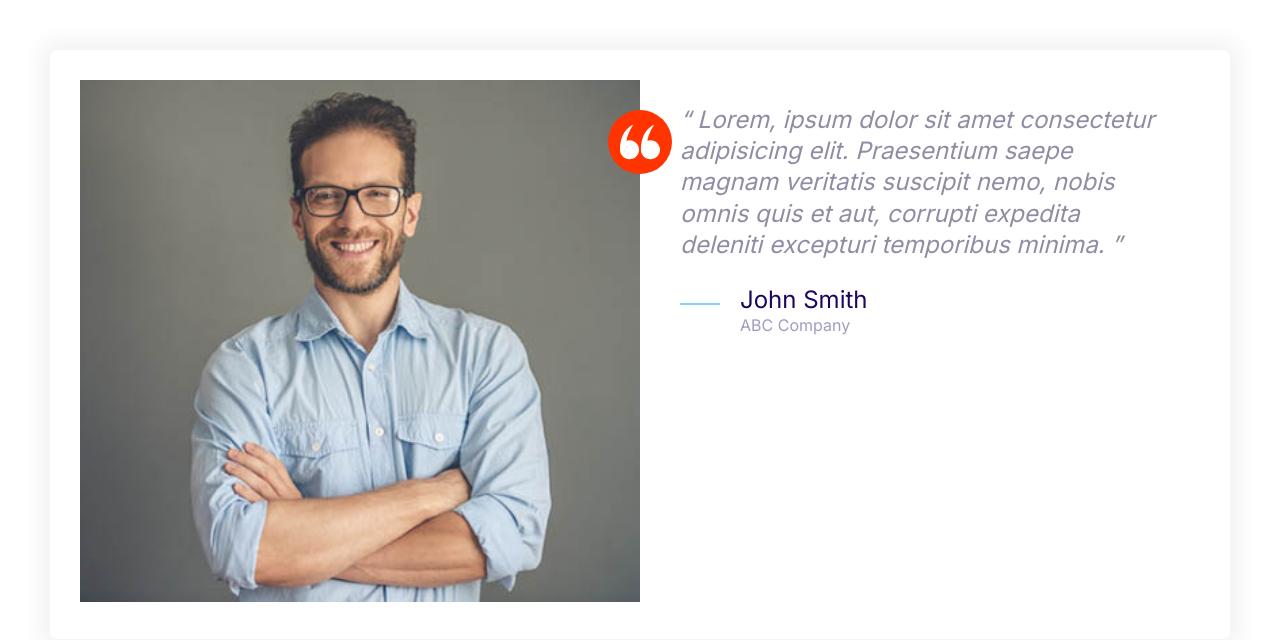
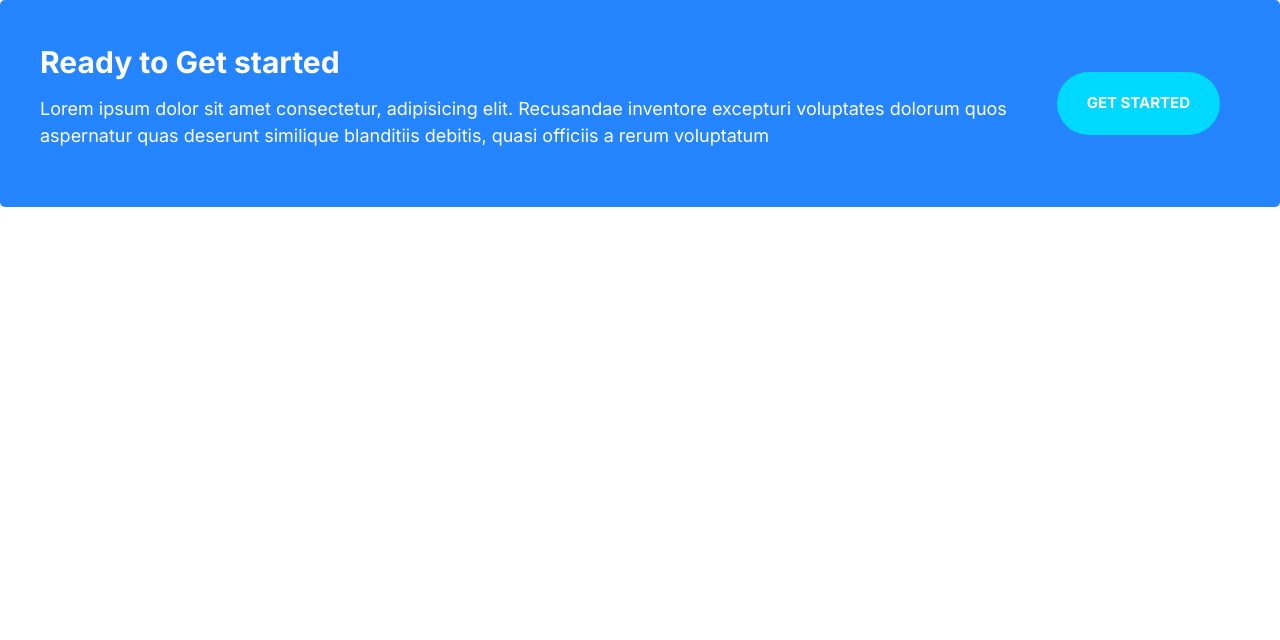
Before and after one commit to JackBThompson/Software-Provider, a plain HTML site: page index.html in a window 1280 px wide. Drawn offline with Linux system fonts and the light colour scheme.

Commit message:
Callouts

```diff
--- a/css/styles.css
+++ b/css/styles.css
@@ -4,7 +4,7 @@
   --color-accent: #ff3400;
   --color-headings: #1b0760;
   --color-body: #918ca4;
-    --color-body-darker: #5c5577
+  --color-body-darker: #5c5577;
   --color-border: #ccc;
   --border-radius: 30px;
 }
@@ -163,15 +163,19 @@
   width: 40px;
   height: 40px;
 }
-  .icon__small{
+
+.icon--small {
   width: 30px;
   height: 30px;
 }
+
 .icon--primary {
   fill: var(--color-primary);
 }
+
 .icon--white {
-    fill: white;}
+  fill: #fff;
+}
 
 .icon-container {
   background: #f3f9fa;
@@ -183,8 +187,8 @@
   align-items: center;
 }
 
-  .icon-container--accent{
-    background:var(--color-accent);
+.icon-container--accent {
+  background: var(--color-accent);
 }
 
 /* Buttons */
@@ -237,6 +241,11 @@
 .btn--outline:hover {
   background: var(--color-headings);
   color: #fff;
+}
+
+.btn--stretched {
+  padding-left: 6rem;
+  padding-right: 6rem;
 }
 
 .btn--block {
@@ -371,21 +380,22 @@
     font-size: 1.7rem;
   }
 }
-
 /* Media */
 .media {
   display: flex;
 }
+
 .media__title {
   margin-top: 0;
 }
+
 .media__body {
   margin: 0 2rem;
 }
+
 .media__image {
   margin-top: 1rem;
 }
-
 /* Quotes */
 .quote {
   font-size: 3rem;
@@ -393,70 +403,138 @@
   color: var(--color-body-darker);
   line-height: 1.3;
 }
-    .quote__text::before{
+
+.quote__text::before {
   content: open-quote;
 }
-    .quote__text::after{
+
+.quote__text::after {
   content: close-quote;
 }
+
 .quote__author {
   font-size: 3rem;
   font-weight: 500;
   font-style: normal;
   margin-bottom: 0;
 }
-    .quote__organization{
+
+.quote__organization {
   color: var(--color-headings);
-        opacity: .4;
+  opacity: 0.4;
   font-size: 2rem;
   font-style: normal;
 }
-    .quote__line{
+
+.quote__line {
   position: relative;
   bottom: 10px;
 }
+
 @media screen and (min-width: 1024px) {
   .quote {
     font-size: 2rem;
   }
+
   .quote__author {
-            font-size: 2.4rem;}
+    font-size: 2.4rem;
+  }
 
-        .quote__organization{
-            font-size: 1.6rem;}}
+  .quote__organization {
+    font-size: 1.6rem;
+  }
+}
 
 /* Grids */
 .grid {
   display: grid;
 }
+
 @media screen and (min-width: 768px) {
   .grid--1x2 {
-        grid-template-columns:repeat(2,1fr);
-      }}
+    grid-template-columns: repeat(2, 1fr);
+  }
+}
+
 @media screen and (min-width: 1024px) {
   .grid--1x3 {
-          grid-template-columns:repeat(3,1fr);
-        }}
+    grid-template-columns: repeat(3, 1fr);
+  }
+}
 
 /* Testimonials */
 .testimonial {
   padding: 3rem;
 }
-.testimonial__image{
+
+.testimonial__image {
   position: relative;
+  margin: 0 3rem;
 }
 
-.testimonial__image > img{
+.testimonial__image > img {
   width: 100%;
 }
-.testimonial__image >.icon-container {
+
+.testimonial__image > .icon-container {
   position: absolute;
   top: 3rem;
   right: -32px;
 }
+
 @media screen and (min-width: 768px) {
+  .testimonial__image {
+    margin: 0;
+  }
+
   .testimonial .quote,
   .testimonial .quote__author {
     font-size: 2.4rem;
   }
+
+  .testimonial .quote {
+    margin-left: 6rem;
+    margin-right: 0;
   }
+}
+
+/* Callouts */
+.callout {
+  padding: 4rem;
+  border-radius: 5px;
+}
+
+.callout--primary {
+  background: var(--color-primary);
+  color: #fff;
+}
+
+.callout__heading {
+  color: #fff;
+  margin-top: 0;
+  font-size: 3rem;
+}
+
+.callout .btn {
+  justify-self: center;
+  align-self: center;
+}
+
+.callout__content {
+  text-align: center;
+}
+
+@media screen and (min-width: 768px) {
+  .callout .grid--1x2 {
+    grid-template-columns: 1fr auto;
+  }
+
+  .callout__content {
+    text-align: left;
+  }
+
+  .callout .btn {
+    justify-self: start;
+    margin: 0 2rem;
+  }
+}
--- a/index.html
+++ b/index.html
@@ -13,38 +13,14 @@
     <link rel="stylesheet" href="css/normalize.css" />
     <link rel="stylesheet" href="css/styles.css" />
   </head>
-  <body style="padding: 5rem">
-    <div class="card testimonial">
+  <body>
+    <div class="callout callout--primary">
       <div class="grid grid--1x2">
-        <div class="testimonial__image">
-          <img src="images/testimonial.jpg" alt="A happy, smiling customer">
-          <span class="icon-container icon-container--accent">
-            <svg class="icon icon--white icon--small">
-              <use xlink:href="images/sprite.svg#quotes"></use>
-            </svg>
-          </span>
+        <div class="callout__content">
+          <h2 class="callout__heading">Ready to Get started</h2>
+          <p>Lorem ipsum dolor sit amet consectetur, adipisicing elit. Recusandae inventore excepturi voluptates dolorum quos aspernatur quas deserunt similique blanditiis debitis, quasi officiis a rerum voluptatum</p>
         </div>
-        <blockquote class="quote">
-          <p class="quote__text">
-            Lorem, ipsum dolor sit amet consectetur adipisicing elit. Praesentium
-            saepe magnam veritatis suscipit nemo, nobis omnis quis et aut, corrupti
-            expedita deleniti excepturi temporibus minima.
-          </p>
-          <footer>
-            <div class="media">
-              <div class="media__image">
-                  <svg class="icon icon--primary quote__line">
-                    <use xlink:href="images/sprite.svg#line"></use>
-                  </svg>
-                </span>
-              </div>
-              <div class="media__body">
-                <h3 class="media__title quote__author">John Smith</h3>
-                <p class="quote__organization"> ABC Company</p>
-              </div>
-            </div>
-          </footer>
-        </blockquote>
+        <a href="#" class="btn btn--secondary btn--stretch">Get Started</a>
       </div>
     </div>
   </body>
```
Also changed, not shown: components/callouts.html (added, +9 -0 lines). Lines whose indentation alone changed are shown as unchanged.
